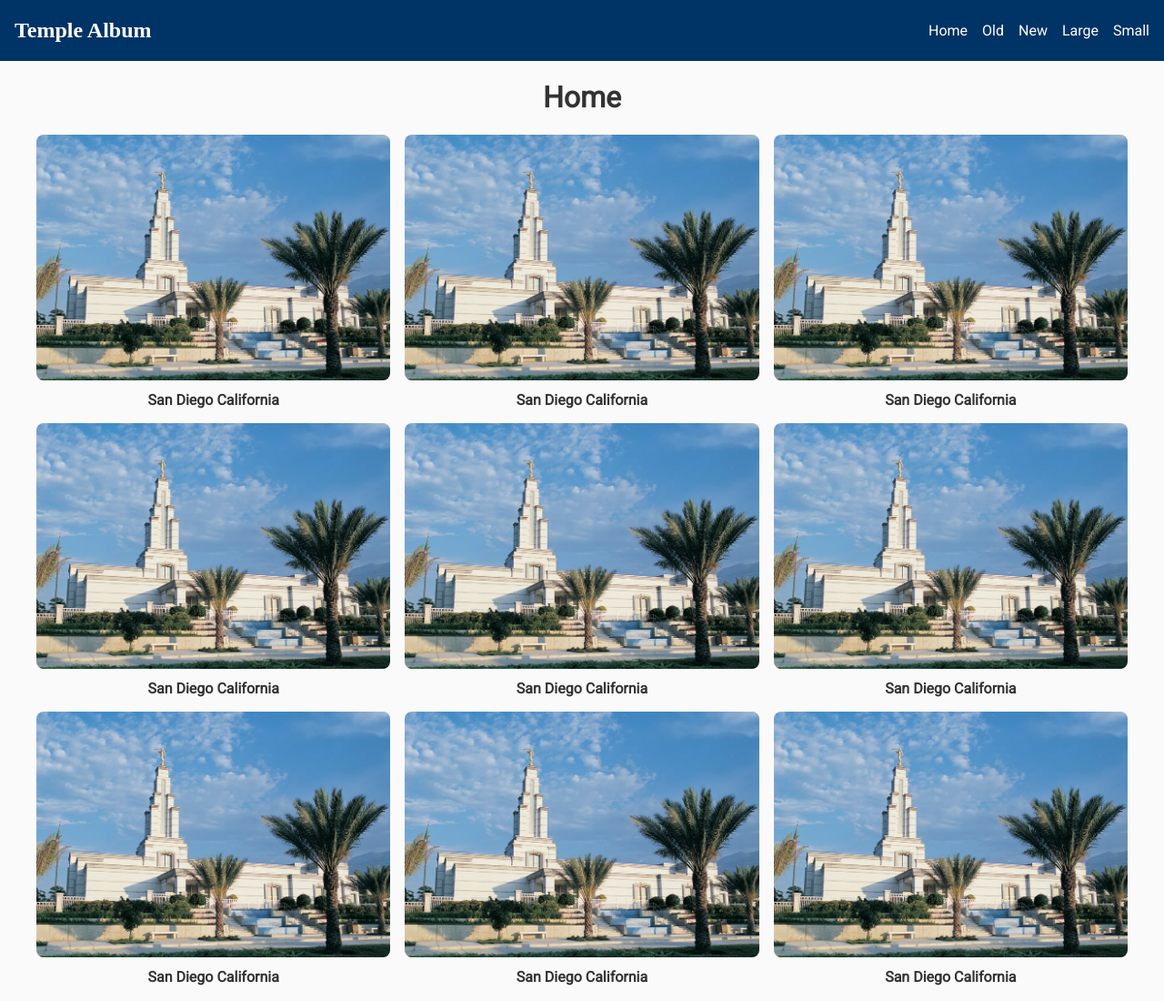
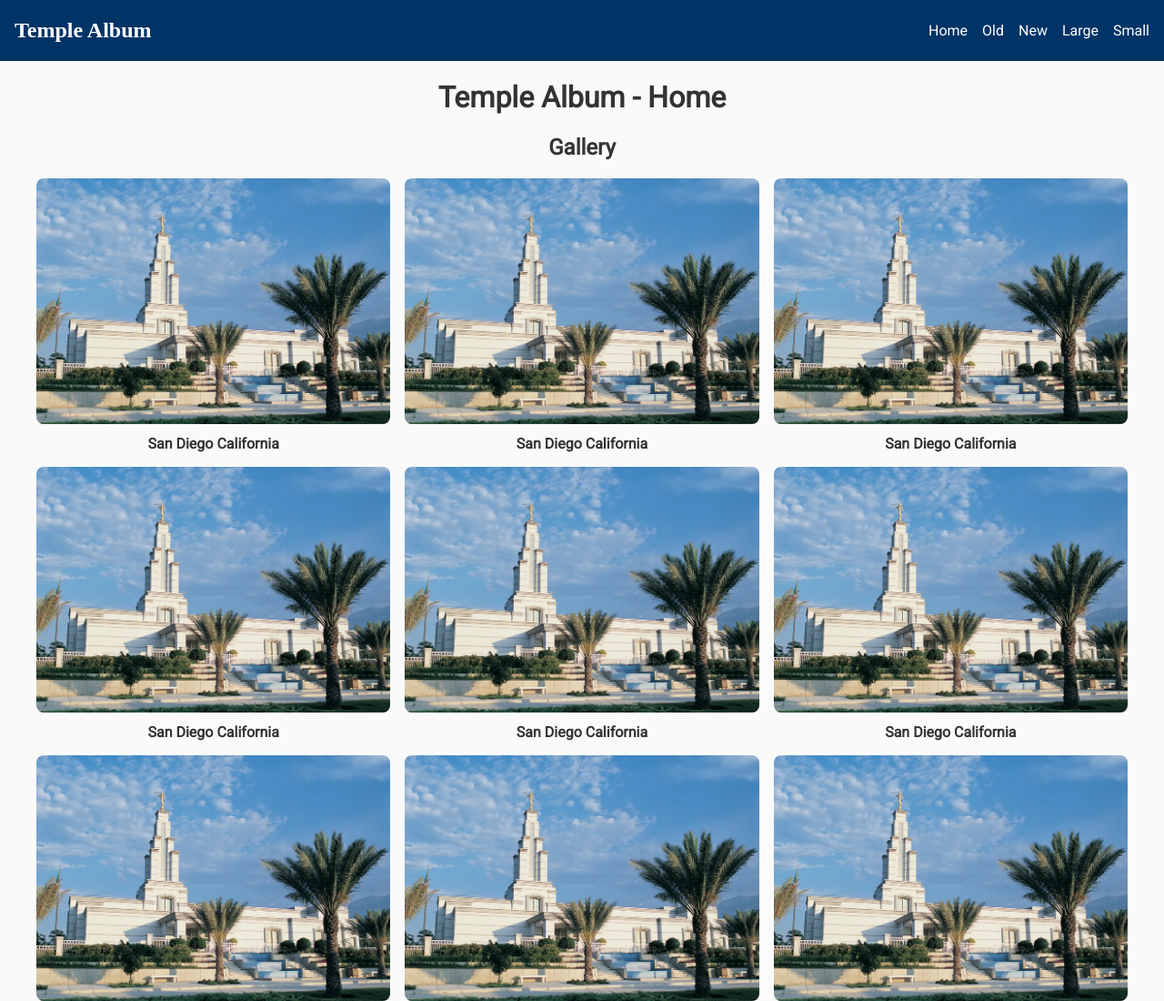
Before and after one commit to davidbte06/wdd131, a plain HTML site: page temples.html in a window 1280 px wide. Shown: the top 1100 px of the page at 91% size. Drawn offline with Linux system fonts and the light colour scheme.

Commit message:
Fix some errors

```diff
--- a/temples.html
+++ b/temples.html
@@ -5,6 +5,8 @@
     <meta charset="UTF-8">
     <meta name="viewport" content="width=device-width, initial-scale=1.0">
     <title>Temple Album</title>
+    <meta name="description" content="Temple Album showcasing images of temples. Responsive design with gallery layout.">
+    <meta name="author" content="David Burguete">
     <!-- Google Fonts -->
     <link rel="preconnect" href="https://fonts.googleapis.com">
     <link rel="preconnect" href="https://fonts.gstatic.com" crossorigin>
@@ -31,7 +33,8 @@
     </header>
 
     <main>
-        <h1>Home</h1>
+        <h1>Temple Album - Home</h1>
+        <h2>Gallery</h2>
         <section class="gallery">
             <figure>
                 <img src="images/temple_placeholder.webp" alt="San Diego Temple">
```
